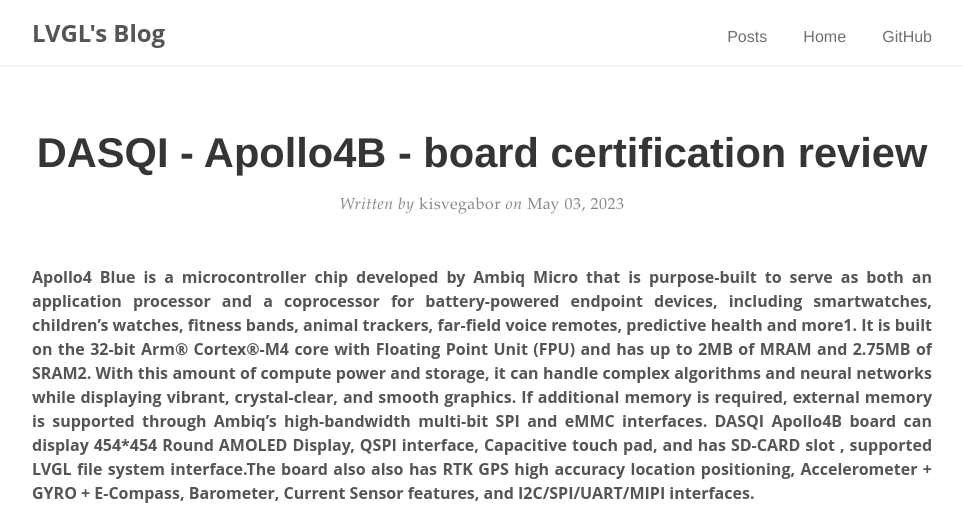
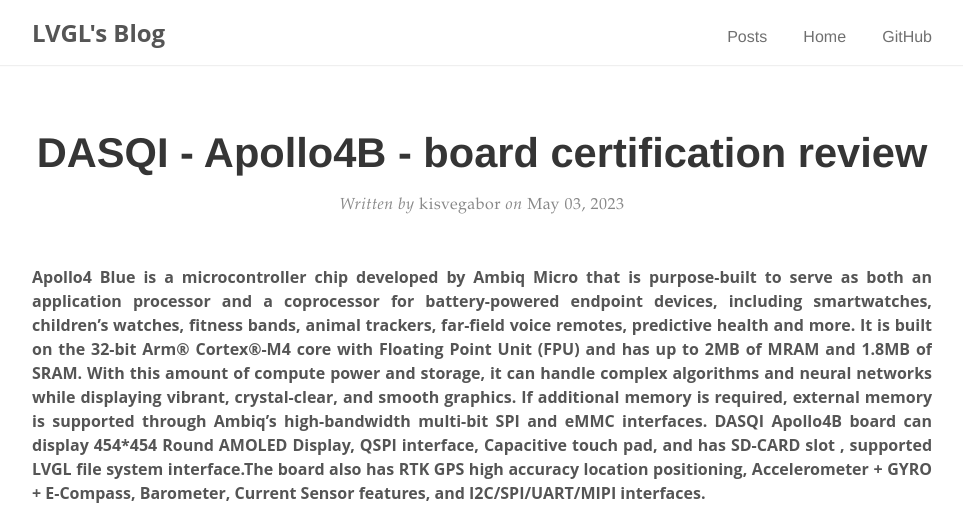
Before and after one commit to lvgl/blog, a Jekyll site: the page built from _posts/2023-05-03-dasqi-apollo4b-review.md, in a window 1280 px wide and 900 px high, cut to the strip 0-517 px from the top of the window. Shown: the whole strip, without its empty margins (158-1121 px from the left). Built offline with Jekyll 4.4.1, drawn with Linux system fonts in a browser that asks for light colours; comment, search, counter and statistics services are not loaded.

Commit message:
DASQI: fix typos

```diff
--- a/_posts/2023-05-03-dasqi-apollo4b-review.md
+++ b/_posts/2023-05-03-dasqi-apollo4b-review.md
@@ -5,7 +5,7 @@
 cover: /assets/cover_cert_standard.webp
 ---
 
-**Apollo4 Blue is a microcontroller chip developed by Ambiq Micro that is purpose-built to serve as both an application processor and a coprocessor for battery-powered endpoint devices, including smartwatches, children’s watches, fitness bands, animal trackers, far-field voice remotes, predictive health and more1. It is built on the 32-bit Arm® Cortex®-M4 core with Floating Point Unit (FPU) and has up to 2MB of MRAM and 2.75MB of SRAM2. With this amount of compute power and storage, it can handle complex algorithms and neural networks while displaying vibrant, crystal-clear, and smooth graphics. If additional memory is required, external memory is supported through Ambiq’s high-bandwidth multi-bit SPI and eMMC interfaces. DASQI Apollo4B board can display 454*454 Round AMOLED Display, QSPI interface, Capacitive touch pad, and  has SD-CARD slot , supported LVGL file system interface.The board also also has RTK GPS high accuracy location positioning, Accelerometer + GYRO + E-Compass, Barometer, Current Sensor features, and  I2C/SPI/UART/MIPI interfaces.**
+**Apollo4 Blue is a microcontroller chip developed by Ambiq Micro that is purpose-built to serve as both an application processor and a coprocessor for battery-powered endpoint devices, including smartwatches, children’s watches, fitness bands, animal trackers, far-field voice remotes, predictive health and more. It is built on the 32-bit Arm® Cortex®-M4 core with Floating Point Unit (FPU) and has up to 2MB of MRAM and 1.8MB of SRAM. With this amount of compute power and storage, it can handle complex algorithms and neural networks while displaying vibrant, crystal-clear, and smooth graphics. If additional memory is required, external memory is supported through Ambiq’s high-bandwidth multi-bit SPI and eMMC interfaces. DASQI Apollo4B board can display 454*454 Round AMOLED Display, QSPI interface, Capacitive touch pad, and  has SD-CARD slot , supported LVGL file system interface.The board also has RTK GPS high accuracy location positioning, Accelerometer + GYRO + E-Compass, Barometer, Current Sensor features, and  I2C/SPI/UART/MIPI interfaces.**
 
 <iframe width="560" height="315" src="https://www.youtube.com/embed/1fkQWptttp4" title="YouTube video player" frameborder="0" allow="accelerometer; autoplay; clipboard-write; encrypted-media; gyroscope; picture-in-picture; web-share" allowfullscreen></iframe>
 
```
